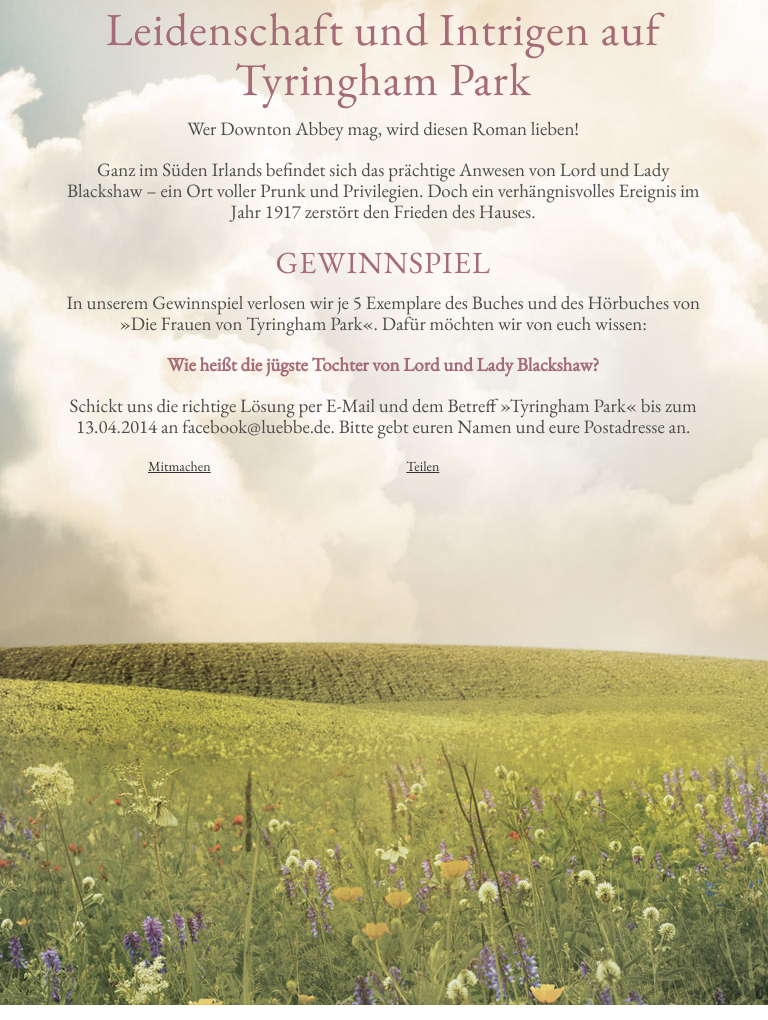
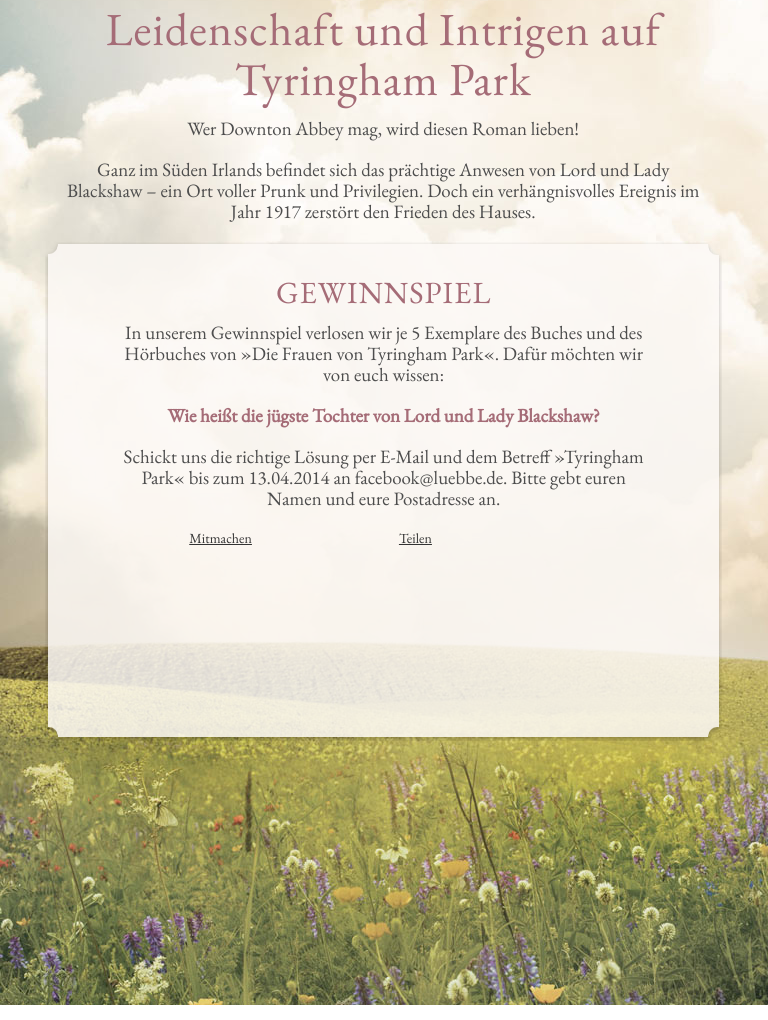
Before and after one commit to norsin/tyringham, a PHP site: page / in a window 768 px wide. Shown: the part 95-1115 px from the top of the page. Run offline with PHP 8.4, Linux system fonts and the light colour scheme.

Commit message:
content element background fixed on any res - game page

```diff
--- a/index.php
+++ b/index.php
@@ -65,7 +65,7 @@
 			<h2 class="heading heading2">Gewinnspiel</h2>
 			<p>In unserem Gewinnspiel verlosen wir je 5 Exemplare des Buches und des H&oumlrbuches von &raquo;Die Frauen von Tyringham Park&laquo;. Dafür möchten wir von euch wissen:</p>
 			<p class="highlight">Wie hei&szlig;t die j&uuml;gste Tochter von Lord und Lady Blackshaw?</p>
-			<p>Schickt uns die richtige L&ouml;sung per E-Mail und dem Betreff &raquo;Tyringham Park&laquo; bis zum 13.04.2014 an facebook@luebbe.de. Bitte gebt euren Namen und eure Postadresse an.</p>
+			<p class="desktop-content tablet-content">Schickt uns die richtige L&ouml;sung per E-Mail und dem Betreff &raquo;Tyringham Park&laquo; bis zum 13.04.2014 an facebook@luebbe.de. Bitte gebt euren Namen und eure Postadresse an.</p>
 
 			<p class="phone-content">Schickt uns die richtige L&ouml;sung per E-Mail und dem Betreff &raquo;Tyringham Park&laquo; bis zum 13.04.2014 an gewinnspiel@luebbe.de. Bitte gebt euren Namen und eure Postadresse an.</p>
 
--- a/stylesheets/layout.css
+++ b/stylesheets/layout.css
@@ -99,6 +99,19 @@ p {
 /* #Page Styles
 ================================================== */
 
+/* GAME (home) PAGE */
+
+.home-page .content {
+	background:  url(../images/background_text_gewinnspiel.png) 88% top no-repeat;
+	padding-top: 30px;
+	height: 500px
+}
+
+.home-page .content > * {
+	width: 80%;
+	padding: 0 10%;
+}
+
 /* BOOK PAGE */
 
 
@@ -165,8 +178,26 @@ margin-left: 30%;
 	/* Smaller than standard 960 (devices and browsers) */
 	@media only screen and (max-width: 959px) {}
 
+	/* Tablet Portrait size to 785px (project related fix) */
+	@media only screen and (min-width: 767px) and (max-width: 785px) {
+		.container {
+			width: 100%;
+		}
+	}
+
 	/* Tablet Portrait size to standard 960 (devices and browsers) */
-	@media only screen and (min-width: 768px) and (max-width: 959px) {}
+	@media only screen and (min-width: 768px) and (max-width: 959px) {
+
+		.home-page .content {
+			background: url(../images/background_text_gewinnspiel.png) 50% top no-repeat;
+			margin-left: 4.5%;
+		}
+
+		.home-page .content > * {
+			margin-left: -3.7% !important;
+		}
+
+	}
 
 	/* All Mobile Sizes (devices and browser) */
 	@media only screen and (max-width: 767px) {}
@@ -267,6 +298,11 @@ margin-left: 30%;
 			.phone-content {
 				display: block !important;
 			}
+
+			.content {
+				background: none !important;
+			}
+
 			.navMenu li {
 				background: none;
 			}
```
